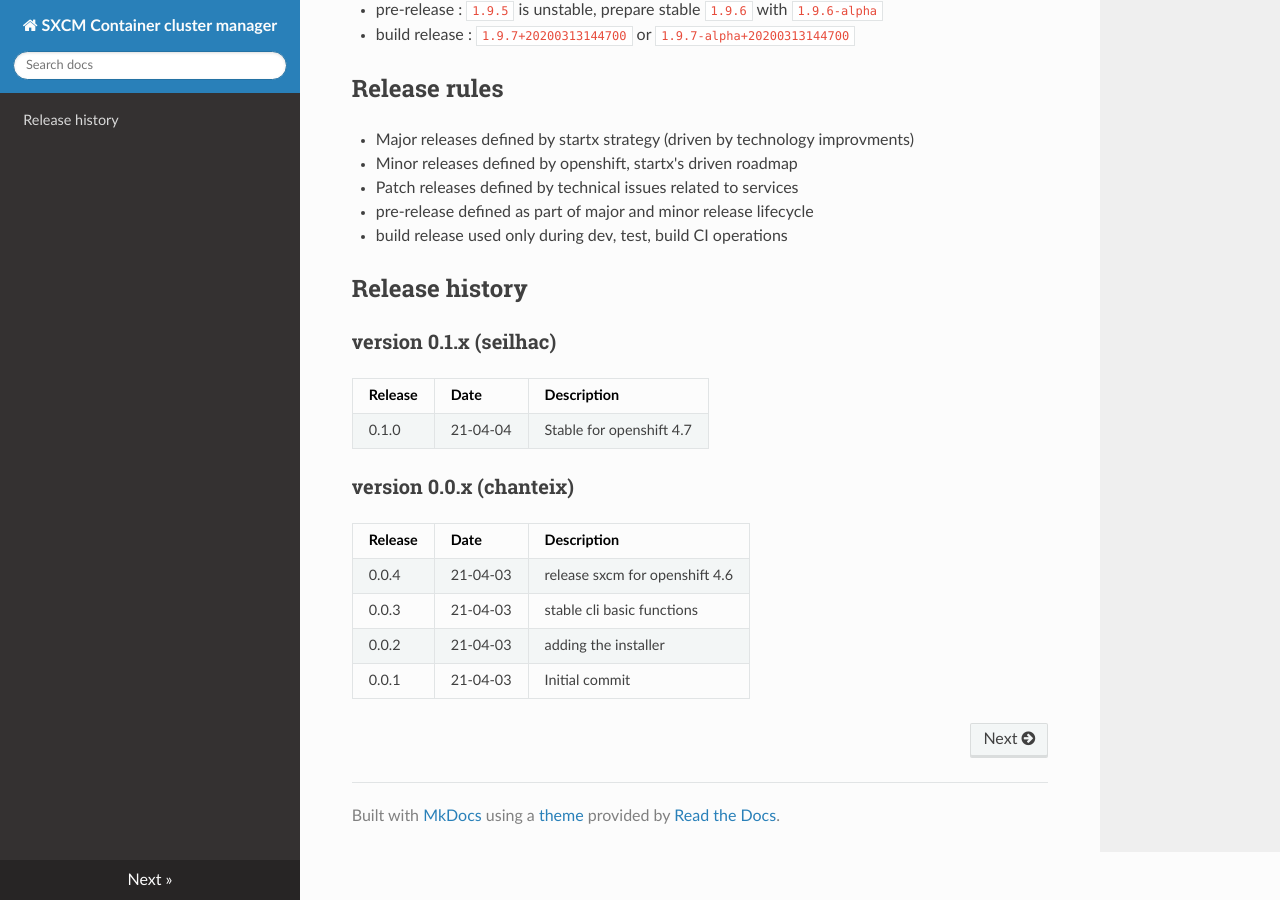
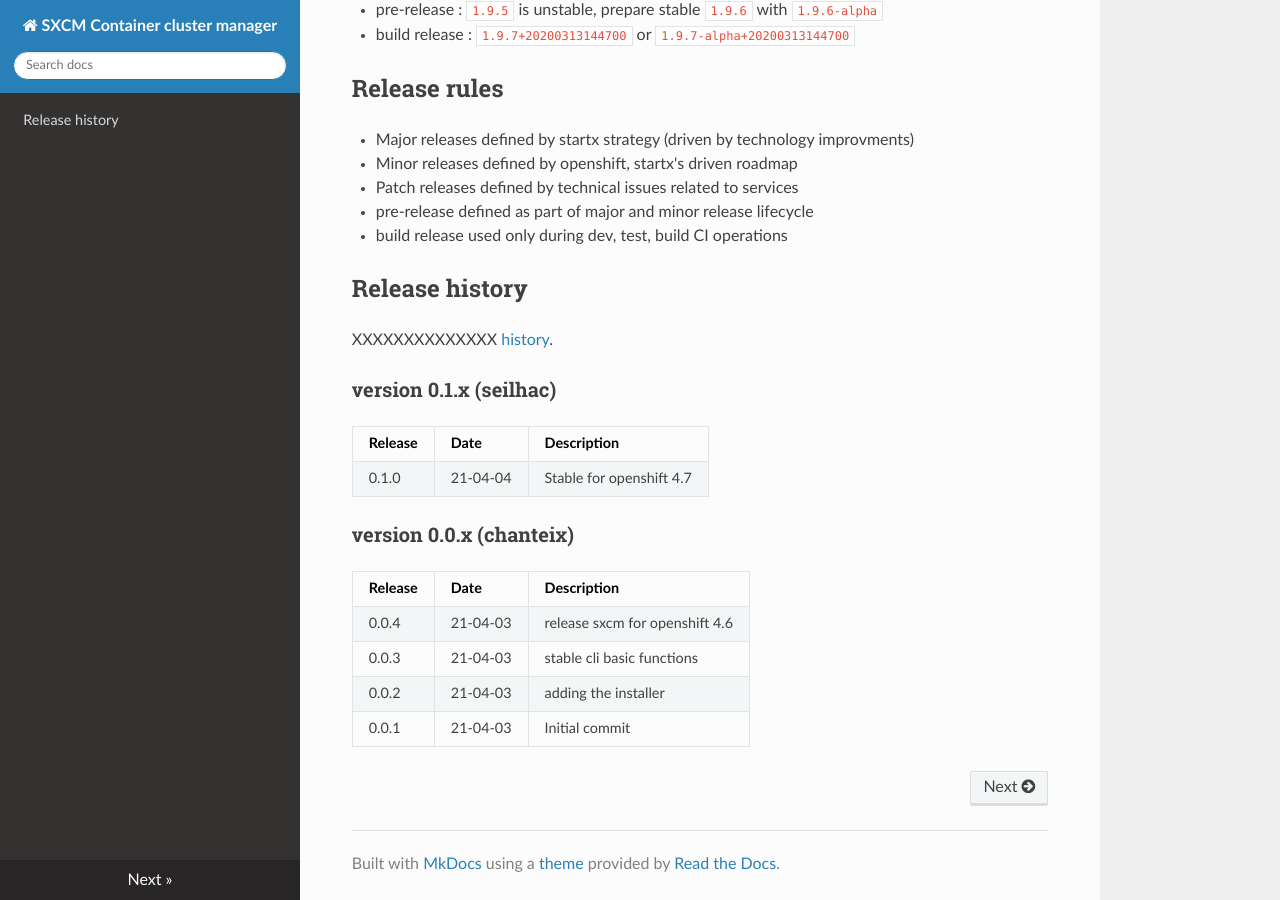
Before and after one commit to startxfr/sxcm, an MkDocs documentation site: the page built from docs/index.md, in a window 1280 px wide and 900 px high, scrolled down 1995 px. Built offline with MkDocs 1.6.1, drawn with Linux system fonts in a browser that asks for light colours; nearby versions of some CDN libraries.

Commit message:
[devel] Adding history

```diff
--- a/docs/README.md
+++ b/docs/index.md
@@ -98,6 +98,8 @@ test are OK.
 
 ## Release history
 
+XXXXXXXXXXXXXX [history](history.md).
+
 ### version 0.1.x (seilhac)
 
 | Release | Date     | Description              |
```
Also changed, not shown: docs/history.md (renamed from docs/Release-history.md).
